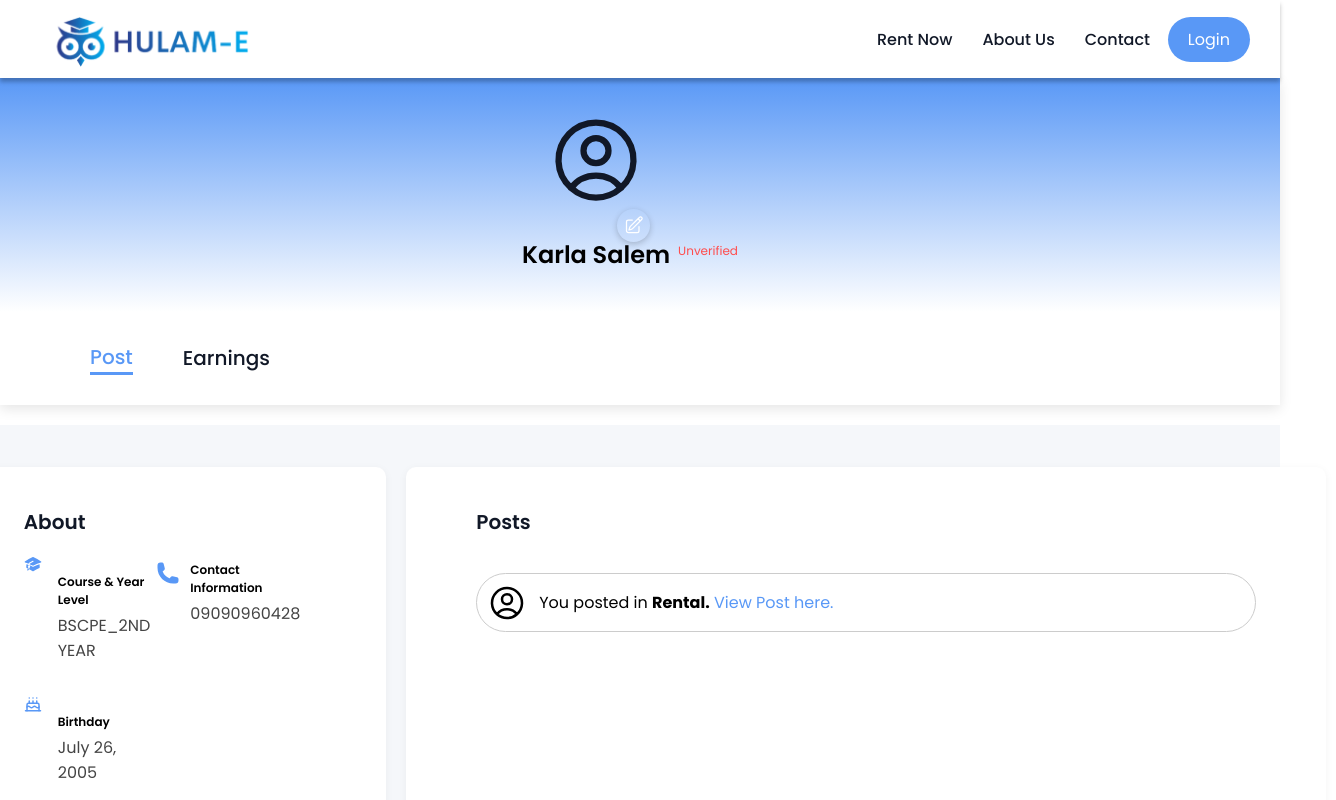
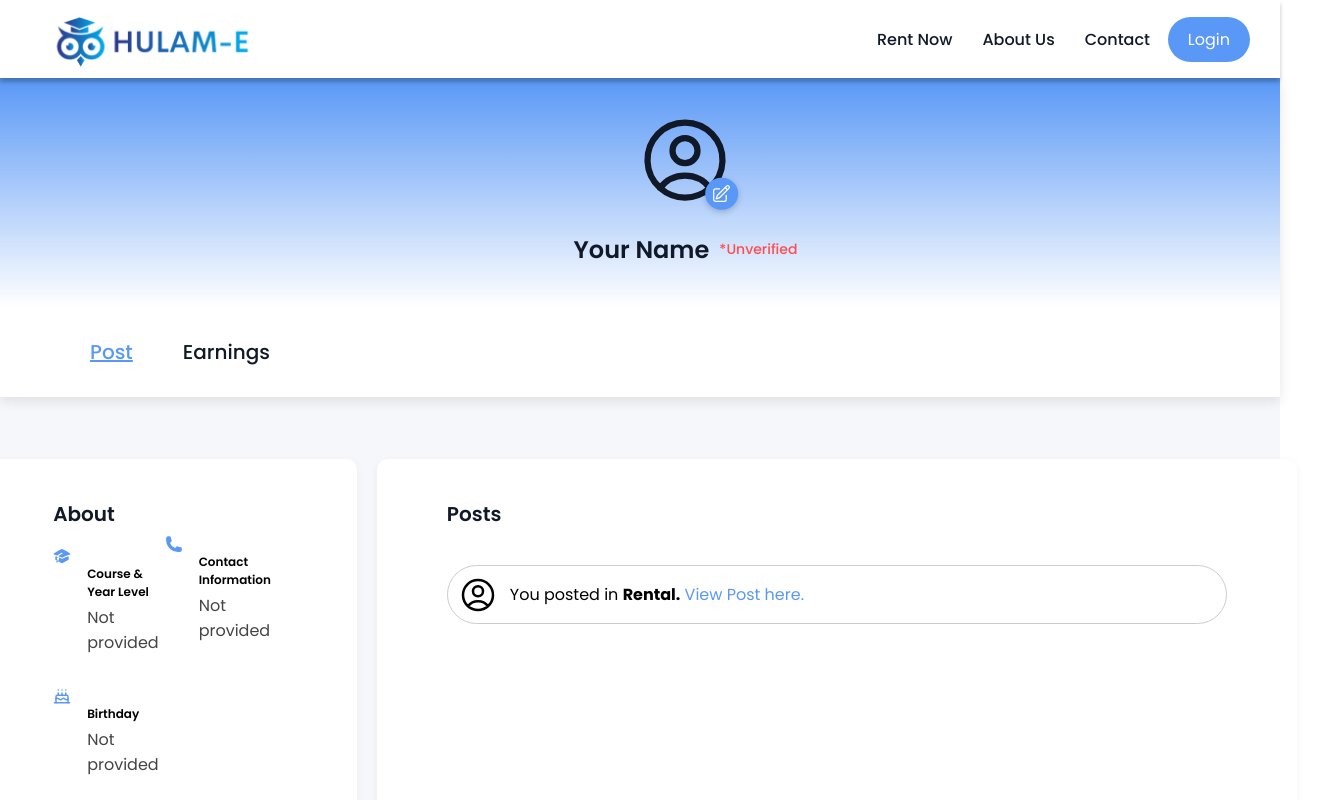
Before and after one commit to notsokrl/sde, a React (Create React App) app: page /profile in a window 1280 px wide. Shown: the top 800 px of the page, 1336 px wide, since content can reach past the window. Built offline with nearby package versions, Linux system fonts and the light colour scheme.

Commit message:
shit talaga

```diff
--- a/src/Components/ProfileSection/PostContent.jsx
+++ b/src/Components/ProfileSection/PostContent.jsx
@@ -3,100 +3,131 @@ import './PostContent.css';
 import { PhoneIcon, AcademicCapIcon } from "@heroicons/react/24/solid";
 import { Venus, Cake } from "lucide-react";
 import { UserCircleIcon, LinkIcon } from "@heroicons/react/24/outline";
-import { Link } from 'react-router-dom'; // Import Link for navigation if you're using React Router
+import { Link } from 'react-router-dom';
 
-const PostContent = () => {
+const PostContent = ({ profileData }) => {
+  // Destructure profileData to use in JSX
+  const {
+    fullName,
+    courseYear,
+    birthday,
+    gender,
+    socialLink,
+    contactNumber,
+    profileImage,
+  } = profileData || {};
+
   return (
     <main className="postContent">
       <section className="contentSection">
         <div className="contentColumns">
+
+          {/* About Section */}
           <div className="column">
             <div className="aboutContainer">
               <div className="aboutColumns">
+
+                {/* Main About Info */}
                 <div className="aboutMainColumn">
                   <div className="aboutContent">
                     <h2 className="sectionTitle">About</h2>
                     <div className="personalInfo">
+
                       <div className="infoItem">
                         <div className="infoRow">
                           <AcademicCapIcon className="icon" />
                           <div>
                             <h3 className="infoLabel">Course & Year Level</h3>
-                            <p className="infoValue">BSCPE_2ND YEAR</p>
+                            <p className="infoValue">{courseYear || 'Not provided'}</p>
                           </div>
                         </div>
                       </div>
+
                       <div className="infoItem">
                         <div className="infoRow">
                           <Cake className="icon" />
                           <div>
                             <h3 className="infoLabel">Birthday</h3>
-                            <p className="infoValue">July 26, 2005</p>
+                            <p className="infoValue">{birthday || 'Not provided'}</p>
                           </div>
                         </div>
                       </div>
+
                       <div className="infoItem">
                         <div className="infoRow">
                           <Venus className="icon" />
                           <div>
                             <h3 className="infoLabel">Gender</h3>
-                            <p className="infoValue">Female</p>
+                            <p className="infoValue">{gender || 'Not provided'}</p>
                           </div>
                         </div>
                       </div>
+
                       <div className="infoItem">
                         <div className="infoRow">
                           <LinkIcon className="icon" />
                           <div>
                             <h3 className="infoLabel">Social Link</h3>
-                            <a
-                              href="https://www.facebook.com/krlslm"
-                              className="socialLink"
-                              target="_blank"
-                              rel="noopener noreferrer"
-                            >
-                              https://www.facebook.com/krlslm
-                            </a>
+                            {socialLink ? (
+                              <a
+                                href={socialLink}
+                                className="socialLink"
+                                target="_blank"
+                                rel="noopener noreferrer"
+                              >
+                                {socialLink}
+                              </a>
+                            ) : (
+                              <p className="infoValue">Not provided</p>
+                            )}
                           </div>
                         </div>
+                      </div>
+
+                    </div>
+                  </div>
+                </div>
+
+                {/* Contact Info */}
+                <div className="contactColumn">
+                  <div className="contactInfo">
+                    <div className="infoRow">
+                      <PhoneIcon className="icon" />
+                      <div>
+                        <h3 className="infoLabel">Contact Information</h3>
+                        <p className="infoValue">{contactNumber || 'Not provided'}</p>
                       </div>
                     </div>
                   </div>
                 </div>
 
-                <div className="contactColumn">
-                  <div className="contactInfo">
-                    <div className="infoRow">
-                      <PhoneIcon className="phoneIcon" />
-                      <div>
-                        <h3 className="infoLabel">Contact Information</h3>
-                        <p className="infoValue">09090960428</p>
-                      </div>
-                    </div>
-                  </div>
-                </div>
               </div>
             </div>
           </div>
 
+          {/* Posts Section */}
           <div className="postsColumn">
             <div className="postsContainer">
               <h2 className="sectionTitle">Posts</h2>
+
               <div className="postItem">
                 <div className="notificationOutline">
                   <UserCircleIcon className="postIcon" />
                   <p className="postNotification">
                     You posted in <strong>Rental.</strong>{" "}
-                    {/* Update this part to wrap the text with a Link component */}
                     <Link to="/post/1" className="viewPostLink">View Post here.</Link>
                   </p>
                 </div>
               </div>
+
             </div>
           </div>
 
         </div>
+
       </section>
+
+
     </main>
   );
 };
--- a/src/Components/ProfileSection/Profile.css
+++ b/src/Components/ProfileSection/Profile.css
@@ -26,26 +26,50 @@
   justify-content: center;
   align-items: center;
   margin-top: 12px;
-  margin-right: 20px;
+  margin-right: 30px;
 }
 
 .icon-and-name-wrapper {
+  display: flex;
+  flex-direction: column;
+  align-items: center;
+  text-align: center;
   position: relative;
+  left: 5%;
+}
+
+.name-verification-row {
+  display: flex;
+  align-items: center;
+  gap: 10px;
+  margin-top: 2px;
+  right: 30px;
+}
+
+.profile-userImage,
+.profile-userIcon {
+  width: 100px;
+  height: 100px;
+  border-radius: 100%;
+  object-fit: cover;
   display: inline-block;
-  text-align: center;
+  vertical-align: middle;
+}
+
+.profile-userImage {
+  border: 2px solid #5998F6;
+  box-shadow: 0 2px 6px rgba(0, 0, 0, 0.15);
 }
 
 .profile-userIcon {
-  width: 100px;
-  height: 100px;
   color: #111827;
 }
 
 .profile-edit-profile-button {
   position: absolute;
-  bottom: 50px;
-  right: 20px;
-  background: none;
+  bottom: 56%;
+  right: 43%;
+  background: #5998F6;
   border: none;
   cursor: pointer;
   padding: 0.4rem;
@@ -55,10 +79,12 @@
   display: flex;
   align-items: center;
   justify-content: center;
+  transform: translate(25%, -25%);
+  z-index: 10;
 }
 
 .profile-edit-profile-button:hover {
-  background-color: #5998F6;
+  background-color: #4a82e8;
 }
 
 .profile-editIcon {
@@ -68,7 +94,7 @@
   transition: color 0.3s ease;
 }
 
-.profile-edit-profile-button:hover .editIcon {
+.profile-edit-profile-button:hover .profile-editIcon {
   color: #f0f0f0;
 }
 
@@ -95,19 +121,32 @@
 
 .profile-name {
   font-size: 24px;
+  left: 20px;
   font-weight: 600;
+  color: #111827;
 }
 
-.profile-verificationWrapper {
-  margin-top: 100px;
-  margin-left: 8px;
+/* Verification status */
+.profile-verificationStatus {
+  font-size: 14px;
+  color: #ff4d4d;
+  font-weight: 500;
+  right: 100px;
+  cursor: pointer;
+  text-decoration: none;
+  transition: text-decoration 0.2s ease, color 0.2s ease;
 }
 
-.profile-verificationStatus {
-  font-size: 12px;
-  color: #ff4d4d;
+.profile-verificationStatus:hover {
+  text-decoration: underline; /* underline on hover */
 }
 
+.profile-verificationStatus.clicked {
+  text-decoration: underline;
+  color: #5998F6; /* color when clicked */
+}
+
+/* Navigation styling */
 .profile-profileNavigation {
   display: flex;
   align-items: center;
@@ -138,13 +177,9 @@
   color: #111827;
 }
 
-
-.profile-navItem:hover {
+.profile-navItem:hover,
+.profile-navItem.active {
   color: #5998F6;
+  text-decoration: underline;
   transition: color 0.2s ease, text-decoration 0.2s ease;
 }
-
-.profile-navItem.active {
-  color: #5998F6;
-  border-bottom: 3px solid #5998F6;
-}
--- a/src/Components/ProfileSection/Profile.jsx
+++ b/src/Components/ProfileSection/Profile.jsx
@@ -3,17 +3,25 @@ import './Profile.css';
 import { PencilSquareIcon, UserCircleIcon } from "@heroicons/react/24/outline";
 import { Link, useLocation } from 'react-router-dom';
 import EditProfileModal from './EditProfileModal';
+import StudentVerificationModal from './StudentVerificationModal';
+import PostContent from './PostContent'; // ✅ Import PostContent
+import EarningsContent from './EarningsSection'; // <-- Import this component (create if you don't have it)
 
 const Profile = () => {
   const location = useLocation();
+
   const [isModalOpen, setIsModalOpen] = useState(false);
+  const [isVerificationClicked, setIsVerificationClicked] = useState(false);
+  const [isVerificationModalOpen, setIsVerificationModalOpen] = useState(false);
+
   const [profileData, setProfileData] = useState({
-    name: 'Karla Salem',
-    course: '',
+    fullName: '',
+    courseYear: '',
     birthday: '',
     gender: '',
     socialLink: '',
-    contact: '',
+    contactNumber: '',
+    profileImage: null,
   });
 
   useEffect(() => {
@@ -25,6 +33,18 @@ const Profile = () => {
     setProfileData(data);
     localStorage.setItem('profileData', JSON.stringify(data));
     setIsModalOpen(false);
+  };
+
+  const handleCloseVerificationModal = () => {
+    setIsVerificationClicked(false);
+    setIsVerificationModalOpen(false);
+  };
+
+  const handleUpload = (file) => {
+    console.log("Uploaded file:", file);
+    alert(`File uploaded: ${file.name}`);
+    setIsVerificationModalOpen(false);
+    setIsVerificationClicked(false);
   };
 
   const activeTab = (() => {
@@ -42,15 +62,36 @@ const Profile = () => {
           <div className="profile-header" />
 
           <div className="profile-name-container">
+            <button
+              onClick={() => setIsModalOpen(true)}
+              className="profile-edit-profile-button"
+            >
+              <PencilSquareIcon className='profile-editIcon' />
+            </button>
+
             <div className="icon-and-name-wrapper">
-              <UserCircleIcon className='profile-userIcon' />
-              <button onClick={() => setIsModalOpen(true)} className="profile-edit-profile-button">
-                <PencilSquareIcon className='profile-editIcon' />
-              </button>
-              <h1 className="profile-name">{profileData.name}</h1>
-            </div>
-            <div className="profile-verificationWrapper">
-              <p className="profile-verificationStatus">Unverified</p>
+              {profileData.profileImage ? (
+                <img
+                  src={profileData.profileImage}
+                  alt="Profile"
+                  className="profile-userImage"
+                />
+              ) : (
+                <UserCircleIcon className="profile-userIcon" />
+              )}
+
+              <div className="name-verification-row">
+                <h1 className="profile-name">{profileData.fullName || "Your Name"}</h1>
+                <p
+                  className={`profile-verificationStatus ${isVerificationClicked ? 'clicked' : ''}`}
+                  onClick={() => {
+                    setIsVerificationClicked(true);
+                    setIsVerificationModalOpen(true);
+                  }}
+                >
+                  *Unverified
+                </p>
+              </div>
             </div>
           </div>
         </div>
@@ -58,21 +99,24 @@ const Profile = () => {
         <nav className="profile-profileNavigation">
           <ul className="profile-nav-items">
             <li>
-              <Link to="/profile" className={`profile-navItem ${activeTab === 'post' ? 'active' :''}`} >
+              <Link to="/profile" className={`profile-navItem ${activeTab === 'post' ? 'active' : ''}`}>
                 Post
               </Link>
-              {activeTab === 'post'}
             </li>
             <li>
-              <Link to="/earnings" className={`profile-navItem ${activeTab === 'earnings' ? 'active' :''}`} >
+              <Link to="/earnings" className={`profile-navItem ${activeTab === 'earnings' ? 'active' : ''}`}>
                 Earnings
               </Link>
-              {activeTab === 'earnings'}
             </li>
           </ul>
         </nav>
       </section>
 
+      {/* Conditionally render content based on activeTab */}
+      {activeTab === 'post' && <PostContent profileData={profileData} />}
+
+
+      {/* Modals */}
       {isModalOpen && (
         <EditProfileModal
           profileData={profileData}
@@ -80,6 +124,13 @@ const Profile = () => {
           onSave={handleSave}
         />
       )}
+
+      {isVerificationModalOpen && (
+        <StudentVerificationModal
+          onClose={handleCloseVerificationModal}
+          onUpload={handleUpload}
+        />
+      )}
     </main>
   );
 };
--- /dev/null
+++ b/src/Components/ProfileSection/StudentVerificationModal.css
@@ -0,0 +1,114 @@
+.verification-modal-overlay {
+  position: fixed;
+  inset: 0;
+  background-color: rgba(0, 0, 0, 0.4);
+  display: flex;
+  align-items: center;
+  justify-content: center;
+  z-index: 1000;
+}
+
+.verification-modal {
+  position: relative;
+  background: #fff;
+  padding: 24px 30px;
+  width: 90%;
+  max-width: 400px;
+  border-radius: 10px;
+  box-shadow: 0 4px 12px rgba(0, 0, 0, 0.2);
+  text-align: center;
+}
+
+.modal-close-button {
+  position: absolute;
+  top: 12px;
+  right: 16px;
+  background: transparent;
+  border: none;
+  font-size: 24px;
+  color: #555;
+  cursor: pointer;
+}
+
+.modal-close-button:hover {
+  color: #000;
+}
+
+.modal-title {
+  margin-top: 8px;
+  font-size: 20px;
+  font-weight: bold;
+}
+
+.modal-description {
+  margin: 10px 0 20px;
+  color: #555;
+  font-size: 14px;
+}
+
+.file-upload-box {
+  display: flex;
+  align-items: center;
+  justify-content: space-between;
+  background: #f9f9f9;
+  border: 1px solid #ccc;
+  padding: 10px 12px;
+  border-radius: 6px;
+  margin-bottom: 20px;
+}
+
+.file-name {
+  flex: 1;
+  font-size: 14px;
+  color: #333;
+  overflow: hidden;
+  text-overflow: ellipsis;
+  white-space: nowrap;
+}
+
+.upload-button {
+  background: #5998f6;
+  color: white;
+  padding: 6px 12px;
+  border-radius: 4px;
+  cursor: pointer;
+  font-size: 14px;
+  margin-left: 10px;
+}
+
+.upload-button:hover {
+  background: #4a82e8;
+}
+
+.modal-actions {
+  display: flex;
+  justify-content: space-between;
+  gap: 10px;
+}
+
+.upload-btn {
+  background: #5998f6;
+  color: white;
+  border: none;
+  padding: 8px 16px;
+  border-radius: 6px;
+  cursor: pointer;
+}
+
+.upload-btn:hover {
+  background: #4a82e8;
+}
+
+.cancel-btn {
+  background: #ccc;
+  color: #333;
+  border: none;
+  padding: 8px 16px;
+  border-radius: 6px;
+  cursor: pointer;
+}
+
+.cancel-btn:hover {
+  background: #999;
+  color: white;
+}
--- /dev/null
+++ b/src/Components/ProfileSection/StudentVerificationModal.jsx
@@ -0,0 +1,57 @@
+import React, { useState } from 'react';
+import './StudentVerificationModal.css';
+
+const StudentVerificationModal = ({ onClose, onUpload }) => {
+  const [file, setFile] = useState(null);
+
+  const handleFileChange = (e) => {
+    setFile(e.target.files[0]);
+  };
+
+  const handleSubmit = () => {
+    if (file) {
+      onUpload(file);
+      onClose();
+    } else {
+      alert("Please select a file.");
+    }
+  };
+
+  return (
+    <div className="verification-modal-overlay">
+      <div className="verification-modal">
+        <button
+          className="modal-close-button"
+          aria-label="Close"
+          onClick={onClose}
+        >
+          &times;
+        </button>
+
+        <h2 className="modal-title">Student Verification</h2>
+        <p className="modal-description">Please upload your Certificate of Registration (COR).</p>
+
+        <div className="file-upload-box">
+          <span className="file-name">
+            {file ? file.name : "No file chosen"}
+          </span>
+          <label htmlFor="cor-upload" className="upload-button">Choose File</label>
+          <input
+            id="cor-upload"
+            type="file"
+            accept="image/*,.pdf"
+            onChange={handleFileChange}
+            hidden
+          />
+        </div>
+
+        <div className="modal-actions">
+          <button onClick={handleSubmit} className="upload-btn">Upload</button>
+          <button onClick={onClose} className="cancel-btn">Cancel</button>
+        </div>
+      </div>
+    </div>
+  );
+};
+
+export default StudentVerificationModal;
```
Also changed, not shown: src/Components/ProfileSection/EditProfileModal.jsx (+31 -6 lines).
